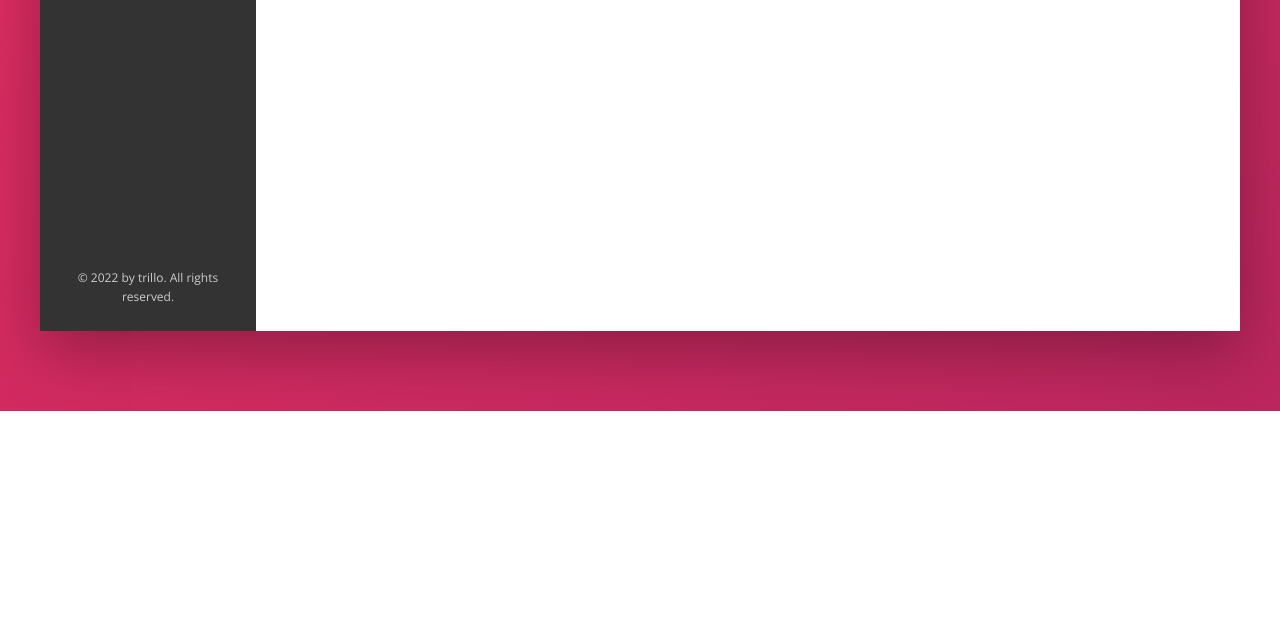
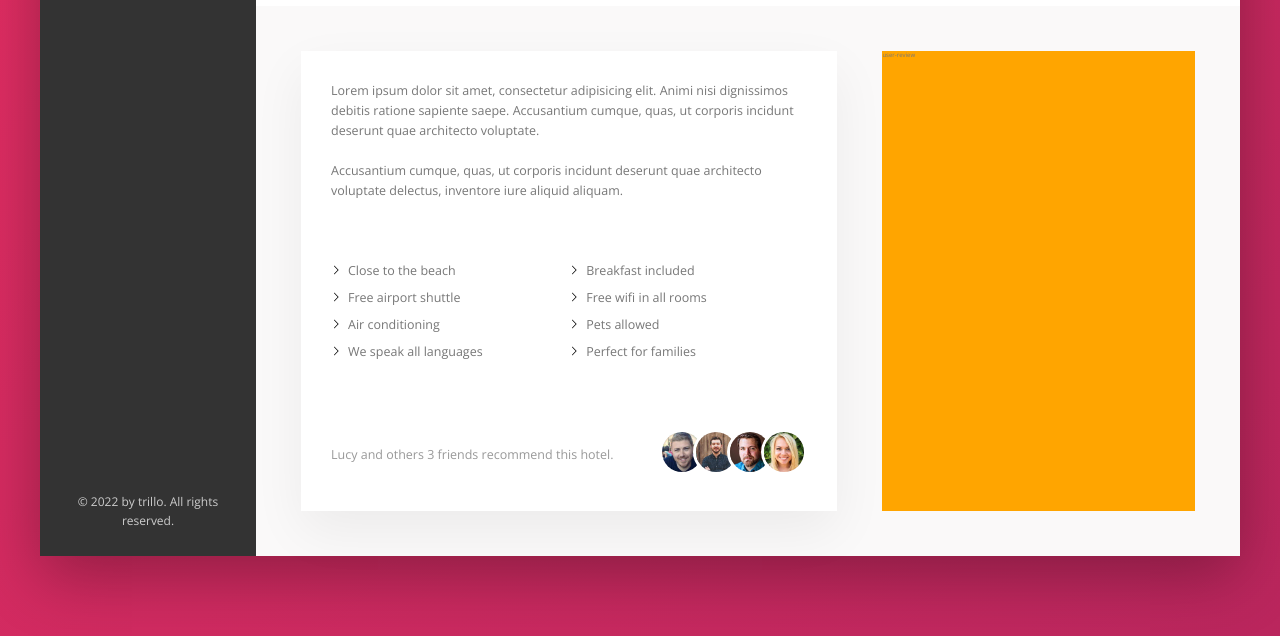
Before and after one commit to rnldbss/trillo, a website: page index.html in a window 1280 px wide. Shown: the part 619-1255 px from the top of the page. Before the commit the page ends 1030 px from the top, so only its background shows below. Drawn offline with nearby package versions, Linux system fonts and the light colour scheme.

Commit message:
building the description section, final

```diff
--- a/index.html
+++ b/index.html
@@ -144,6 +144,59 @@
               <div class="overview__rating-count">429 votes</div>
             </div>
           </div>
+          `
+          <div class="detail">
+            <div class="description">
+              <p class="paragraph">
+                Lorem ipsum dolor sit amet, consectetur adipisicing elit. Animi
+                nisi dignissimos debitis ratione sapiente saepe. Accusantium
+                cumque, quas, ut corporis incidunt deserunt quae architecto
+                voluptate.
+              </p>
+              <p class="paragraph">
+                Accusantium cumque, quas, ut corporis incidunt deserunt quae
+                architecto voluptate delectus, inventore iure aliquid aliquam.
+              </p>
+              <ul class="list">
+                <li class="list__item">Close to the beach</li>
+                <li class="list__item">Breakfast included</li>
+                <li class="list__item">Free airport shuttle</li>
+                <li class="list__item">Free wifi in all rooms</li>
+                <li class="list__item">Air conditioning</li>
+                <li class="list__item">Pets allowed</li>
+                <li class="list__item">We speak all languages</li>
+                <li class="list__item">Perfect for families</li>
+              </ul>
+              <div class="recommend">
+                <p class="recommend__count">
+                  Lucy and others 3 friends recommend this hotel.
+                </p>
+                <div class="recommend__friends">
+                  <img
+                    src="img/user-3.jpg"
+                    alt="friend 1"
+                    class="recommend__photos"
+                  />
+                  <img
+                    src="img/user-4.jpg"
+                    alt="friend 2"
+                    class="recommend__photos"
+                  />
+                  <img
+                    src="img/user-5.jpg"
+                    alt="friend 3"
+                    class="recommend__photos"
+                  />
+                  <img
+                    src="img/user-6.jpg"
+                    alt="friend 4"
+                    class="recommend__photos"
+                  />
+                </div>
+              </div>
+            </div>
+            <div class="user-review">user-review</div>
+          </div>
         </main>
       </div>
     </div>
--- a/sass/_base.scss
+++ b/sass/_base.scss
@@ -31,6 +31,7 @@ Grey dark 3: #999
   --color-grey-dark-3: #999;
 
   --shadow-dark: 0 2rem 6rem rgba(0, 0, 0, 0.3);
+  --line: 1px solid var(var(--color-grey-light-2));
 }
 
 * {
--- a/sass/_components.scss
+++ b/sass/_components.scss
@@ -301,3 +301,74 @@
     box-shadow: none;
   }
 }
+
+//////////////////////////////////
+//PARAGRAPH
+.paragraph:not(:last-of-type) {
+  margin-bottom: 2rem;
+}
+
+//////////////////////////////////
+//LIST
+
+.list {
+  font-size: 2rem;
+  list-style: none;
+  margin: 3rem 0;
+  padding: 3rem 0;
+  border-top: var(--line);
+  border-bottom: var(--line);
+  display: flex;
+  flex-wrap: wrap;
+
+  &__item {
+    flex: 0 0 50%;
+    margin-bottom: 0.7rem;
+  }
+
+  &__item::before {
+    content: "";
+    display: inline-block;
+    height: 1rem;
+    width: 1rem;
+    margin-right: 0.7rem;
+
+    //older browser
+    background-image: url(../img/svg/chevron-thin-right.svg);
+    background-size: cover;
+
+    /*newer browser - masks
+    background-color: var(--color-primary);
+    -webkit-mask-reference: url(../img/chevron-thin-right.svg);
+    -webkit-mask-bg-size: cover;*/
+  }
+}
+
+//////////////////////////////////
+//RECOMENDATIONS
+
+.recommend {
+  font-size: 2rem;
+  color: var(--color-grey-dark-3);
+  display: flex;
+  align-items: center;
+
+  &__count {
+    margin-right: auto;
+  }
+
+  &__friends {
+  }
+
+  &__photos {
+    box-sizing: content-box;
+    height: 4rem;
+    width: 4rem;
+    border-radius: 50%;
+    border: 3px solid #fff;
+
+    &:not(:last-child) {
+      margin-right: -1.5rem;
+    }
+  }
+}
--- a/sass/_layout.scss
+++ b/sass/_layout.scss
@@ -10,7 +10,7 @@
   font-size: 1.4rem;
   height: 7rem;
   background-color: #fff;
-  border-bottom: var(--color-grey-light-1);
+  border-bottom: --line;
   display: flex;
   justify-content: space-between;
   align-items: center;
@@ -31,5 +31,25 @@
 .hotel-view {
   background-color: #fff;
   flex: 1;
-  height: 80rem;
 }
+
+.detail {
+  display: flex;
+  padding: 4.5rem;
+  border-bottom: --line;
+  background-color: var(--color-grey-light-1);
+}
+
+.description {
+  font-size: 2rem;
+  flex: 0 0 60%;
+  margin-right: 4.5rem;
+  background-color: #fff;
+  box-shadow: 0 2rem 5rem rgba(0, 0, 0, 0.06);
+  padding: 3rem;
+}
+
+.user-review {
+  flex: 1;
+  background-color: orange;
+}
```
Also changed, not shown: css/style.css, 1 other file.
